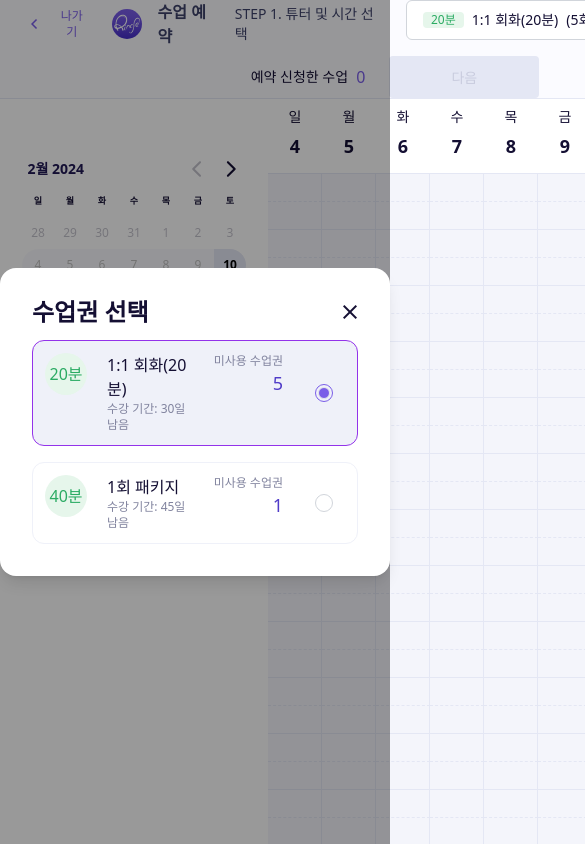
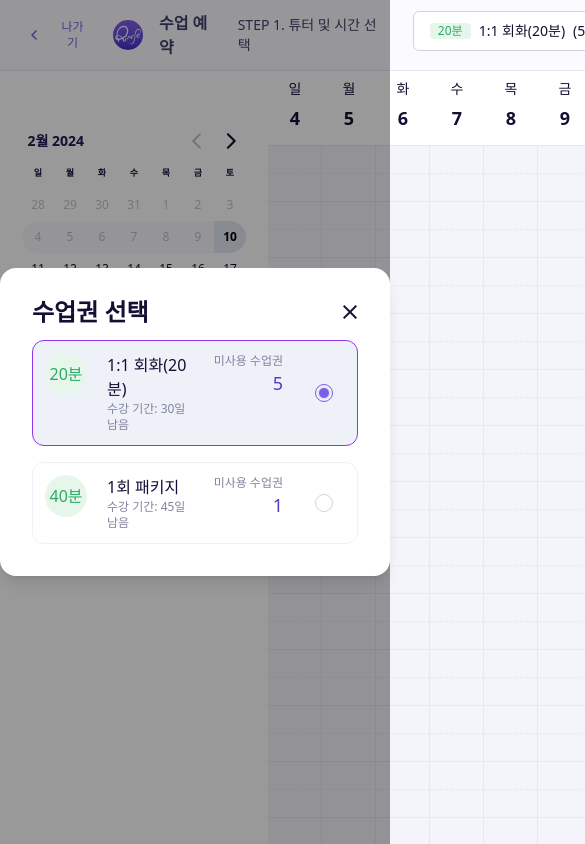
Before and after one commit to ahnlook/assignment-ringle, a React (Vite) app: page / in a window 390 px wide. Shown: the top 844 px of the page, 585 px wide, since content can reach past the window. Built offline with nearby package versions, Linux system fonts and the light colour scheme.

Commit message:
[#5] style: 공통 스타일 이동 및 사이즈 조정

```diff
--- a/src/components/Header/index.tsx
+++ b/src/components/Header/index.tsx
@@ -6,7 +6,7 @@ import HeaderTitle from './HeaderTitle'
 
 const Header = () => {
   return (
-    <div className='min-h-[71px] min-w-[790px] flex lg:flex-row flex-col gap-y-2 items-center justify-between px-6 bg-gray-50 border-b border-gray-200'>
+    <div className='min-h-[71px] min-w-[1085px] flex  gap-y-2 items-center justify-between px-6 bg-gray-50 border-b border-gray-200'>
       <div className='flex gap-x-6'>
         <BackButton />
         <HeaderTitle />
--- a/src/components/Scheduler/HalfHourBlock.tsx
+++ b/src/components/Scheduler/HalfHourBlock.tsx
@@ -54,17 +54,17 @@ const HalfHourBlock = ({
       style={{
         borderTopStyle: `${isOnTheHour ? 'solid' : 'dashed'}`
       }}
-      className={`relative h-7 flex justify-start border-t border-r border-gray-200 text-xs ${isFuture || 'bg-gray-200 bg-opacity-40 pointer-events-none'}`}
+      className={`relative h-7 min-h-7 flex justify-start border-t border-r border-gray-200 text-xs ${isFuture || 'bg-gray-200 bg-opacity-40 pointer-events-none'}`}
     >
       <ScheduleTooltip
-        className={`absolute inset-0 opacity-0 hover:opacity-100 ${lessonDurationMinutes === 20 ? 'h-[18px]' : 'h-[46px]'}`}
+        className={`opacity-0 hover:opacity-100 ${lessonDurationMinutes === 20 ? 'h-[18px]' : 'h-[46px]'}`}
         onClick={() => handleSetLessonTime(date)}
       >
         {hours}:{minutes || '00'}
       </ScheduleTooltip>
       {showTooltip && (
         <ScheduleTooltip
-          className={`absolute inset-0 bg-white ${lessonDurationMinutes === 20 ? 'h-[18px]' : 'h-[46px]'}`}
+          className={`bg-white ${lessonDurationMinutes === 20 ? 'h-[18px]' : 'h-[46px]'}`}
           onClick={() => console.log('clicked')}
         >
           튜터 선택
@@ -72,7 +72,7 @@ const HalfHourBlock = ({
       )}
       {bookedLesson && (
         <ScheduleTooltip
-          className={`absolute inset-0 bg-white ${bookingTicket?.durationMinutes === 20 ? 'h-[18px]' : 'h-[46px]'}`}
+          className={`bg-white ${bookingTicket?.durationMinutes === 20 ? 'h-[18px]' : 'h-[46px]'}`}
           onClick={() => console.log('clicked')}
         >
           선택 완료
--- a/src/components/Scheduler/ScheduleTooltip.tsx
+++ b/src/components/Scheduler/ScheduleTooltip.tsx
@@ -9,7 +9,7 @@ const ScheduleTooltip = ({
 }) => {
   return (
     <button
-      className={`${className} w-[94%] bg-purple-50 m-1 shadow-lg border border-primary rounded-lg z-10`}
+      className={`${className} absolute inset-0 w-[94%] bg-purple-50 m-1 shadow-lg border border-primary rounded-lg z-10`}
       onClick={onClick}
     >
       {children}
--- a/src/components/Scheduler/WeeklyScheduler.tsx
+++ b/src/components/Scheduler/WeeklyScheduler.tsx
@@ -12,7 +12,7 @@ const WeeklyScheduler = () => {
   const days = Array.from({ length: 7 }, (_, i) => addDays(startDate, i))
 
   return (
-    <div className='flex w-full overflow-auto'>
+    <div className='w-full h-screen flex overflow-scroll'>
       {days.map((date, index) => (
         <DayColumn key={index} date={date} />
       ))}
--- a/src/components/TutorSelector/index.tsx
+++ b/src/components/TutorSelector/index.tsx
@@ -11,7 +11,7 @@ const TutorSelector = () => {
   )
 
   return (
-    <div className='h-screen w-[347px] ml-2 border-x'>
+    <div className='h-screen w-[347px] min-w-[347px] ml-2'>
       {!isDateSelected ? (
         <TutorSelectionMessage />
       ) : (
```
